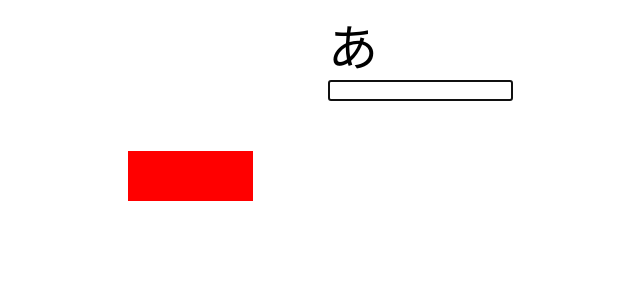
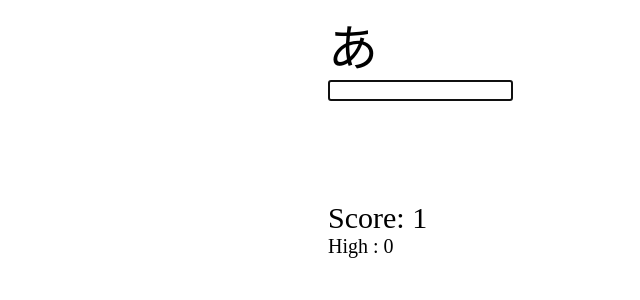
Before and after one commit to dunglason6789p/hiragana-game-v1, an Angular app: page / in a window 1280 px wide. Shown: the top 300 px of the page, without its empty margins (262-902 px from the left). Built offline with nearby package versions, Linux system fonts and the light colour scheme.

Commit message:
commit 6

```diff
--- a/src/app/app.component.html
+++ b/src/app/app.component.html
@@ -17,6 +17,14 @@
       {{this.timeLeftPercent}}
     </span>
   </div>
+  <div style="width: 100px; margin: auto">
+    <div style="display: block; width: 120px; font-size: 30px; margin: auto;">
+      <span>Score: {{this.score}}</span>
+    </div>
+    <div style="display: block; width: 120px; font-size: 20px; margin: auto;">
+      <span>High : {{this.highScore}}</span>
+    </div>
+  </div>
   <div style="height: 50px;"></div>
   <div>
     <ul>
--- a/src/app/app.component.ts
+++ b/src/app/app.component.ts
@@ -13,7 +13,7 @@ interface WrongAnsCount {
 })
 export class AppComponent implements OnInit {
   title = 'hiragana-game-v1';
-  readonly maxTimeLeftMs = 10000;
+  readonly maxTimeLeftMs = 5000;
   readonly intervalTimeMs = 100;
   timeLeftPercent = 100;
   resetTimeLeftPercent(): void {
@@ -23,12 +23,14 @@ export class AppComponent implements OnInit {
   timeLeftPercentCss = '0px';
   alerted = false;
   answerInputElm: HTMLInputElement = null;
+  score = 0;
   updateTime(): void{
     if (this.timeLeftPercent <= 0) {
       if (!this.alerted) {
-        this.saveWrongAnswer();
         alert(':' + this.hiraEntry.pronounce);
         this.alerted = true;
+        this.saveWrongAnswer();
+        this.saveHighScore();
         window.location.reload();
       }
     } else {
@@ -38,6 +40,7 @@ export class AppComponent implements OnInit {
   }
   ngOnInit(): void{
     this.loadWrongAnswer();
+    this.loadHighScore();
     this.answerInputElm = document.querySelector('#eid_answerInput');
     // always focus.
     this.answerInputElm.focus();
@@ -67,12 +70,15 @@ export class AppComponent implements OnInit {
     }
   }
   nextQuestion(): void {
+    this.score++;
     this.answerInputElm.value = '';
     this.resetTimeLeftPercent();
     this.setRandomHiraText();
   }
   // tslint:disable-next-line:variable-name
   readonly lsKey_wrongs = 'WRONGS';
+  // tslint:disable-next-line:variable-name
+  readonly lsKey_highscore = 'HIGHSCORE';
   saveWrongAnswer(): void {
     let lsVal = localStorage.getItem(this.lsKey_wrongs);
     if (lsVal == null) {
@@ -87,6 +93,7 @@ export class AppComponent implements OnInit {
     localStorage.setItem(this.lsKey_wrongs, JSON.stringify(wrongs));
   }
   savedWrongAnswers: WrongAnsCount[] = [];
+  readonly MAX_SHOW_WRONG_ANS = 10;
   loadWrongAnswer(): void {
     const lsVal = localStorage.getItem(this.lsKey_wrongs);
     const arr: WrongAnsCount[] = [];
@@ -105,11 +112,30 @@ export class AppComponent implements OnInit {
       return item1.wrongCount - item2.wrongCount;
     });
     const newArr: WrongAnsCount[] = [];
-    const pushCount = Math.min(5, arr.length);
+    const pushCount = Math.min(this.MAX_SHOW_WRONG_ANS, arr.length);
     for (let i = 0; i < pushCount; i++){
       newArr.push(arr[i]);
     }
     this.savedWrongAnswers = newArr;
+  }
+  highScore = 0;
+  loadHighScore(): void {
+    const lsVal = localStorage.getItem(this.lsKey_highscore);
+    let highScoreLoaded = Number(lsVal);
+    if (typeof highScoreLoaded !== 'number' || isNaN(highScoreLoaded)) {
+      highScoreLoaded = 0;
+    }
+    this.highScore = highScoreLoaded;
+  }
+  saveHighScore(): void {
+    const lsVal = localStorage.getItem(this.lsKey_highscore);
+    let highScoreLoaded = Number(lsVal);
+    if (typeof highScoreLoaded !== 'number' || isNaN(highScoreLoaded)) {
+      highScoreLoaded = 0;
+    }
+    if (this.highScore > highScoreLoaded) {
+      localStorage.setItem(this.lsKey_highscore, this.highScore + '');
+    }
   }
 }
 function randomIntFromInterval(min, max): number { // min and max inclusive.
```
